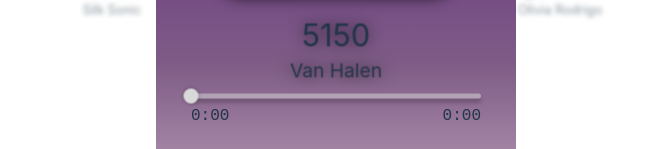
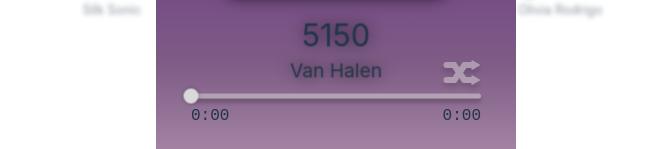
Before and after one commit to Simple-Music-playerthing/SimpleMusicPlayer-ACC, a React (Vite) app: page / in a window 1280 px wide. Shown: the part 420-569 px from the top of the page, without its empty margins (304-975 px from the left). Built offline with nearby package versions, Linux system fonts and the light colour scheme; a web font is replaced by a local one.

Commit message:
added shuffle button
made .jsx component, implemented into App.jsx, added aesthetics in index.css, added separate shuffle code for prev/next buttons and blurred carousel when shuffle on in carousel.jsx

```diff
--- a/src/App.jsx
+++ b/src/App.jsx
@@ -9,10 +9,12 @@
 import PlayPauseButton from "./components/playButton.jsx";
 import AudioPlayer from "./components/AudioPlayer.jsx";
 import { songs } from "./components/songs.js";
+import Shuffle from "./components/shuffleButton.jsx";
 
 function App() {
   const [isLooping, setIsLooping] = useState(false);
   const [songIndex, setSongIndex] = useState(0);
+  const [shuffleActive, setShuffleActive] = useState(false);
   // note: don't use typing like this commented out section in jsx files
   const audioRef = useRef/*<HTMLAudioElement>*/(null);
   const playButtonRef = useRef(null);
@@ -40,6 +42,10 @@
     } else {
       audio.pause();
     }
+  };
+
+  const handleShuffleChange = (isActive) => {
+    setShuffleActive(isActive);
   };
 
   const onSongChanged = (new_index) => {
@@ -102,8 +108,13 @@
         </div>
 
         <div className="carousel">
-          <Carousel ref={carouselRef} onSongChanged={onSongChanged}/>
+          <Carousel ref={carouselRef} shuffle={shuffleActive} onSongChanged={onSongChanged}/>
         </div>
+
+        <div className="shuffle">
+          <Shuffle onShuffleChange={handleShuffleChange} />
+        </div>
+
       </div>
 
       {/* AUDIO PLAYER ELEMENT STUFF */}
--- /dev/null
+++ b/src/components/ShuffleButton.jsx
@@ -0,0 +1,52 @@
+import React, {useState} from 'react';
+import "../index.css";
+
+const Shuffle = ({ onShuffleChange }) => {
+  const [active, setActive] = useState(false);
+
+  const toggleShuffle = () => {
+    const newState = !active;
+    setActive(newState);
+    if (onShuffleChange) onShuffleChange(newState);
+  };
+
+  return <div
+      className={`shuffle ${active ? "active" : ""}`}
+      onClick={toggleShuffle}
+    >
+
+
+    <svg xmlns="http://www.w3.org/2000/svg" width="45" height="34" viewBox="0 0 45 34" fill="none">
+        <g filter="url(#filter0_d_60_83)">
+            <path d="M40.25 5.56699C40.5833 5.75944 40.5833 6.24056 40.25 6.43301L32.75 10.7631C32.4167 10.9556 32 10.715 32 10.3301L32 1.66987C32 1.28497 32.4167 1.04441 32.75 1.23686L40.25 5.56699Z" fill="#D9D9D9"/>
+            <path d="M40.25 21.4191C40.5833 21.2266 40.5833 20.7455 40.25 20.553L32.75 16.2229C32.4167 16.0304 32 16.271 32 16.6559L32 25.3162C32 25.7011 32.4167 25.9416 32.75 25.7492L40.25 21.4191Z" fill="#D9D9D9"/>
+            <rect x="22" y="3" width="13" height="6" rx="3" fill="#D9D9D9"/>
+            <rect width="13" height="6" rx="3" transform="matrix(1 0 0 -1 22 23.986)" fill="#D9D9D9"/>
+            <rect x="4" y="18" width="13" height="6" rx="3" fill="#D9D9D9"/>
+            <rect width="13" height="6" rx="3" transform="matrix(1 0 0 -1 4 9)" fill="#D9D9D9"/>
+            <rect x="10.598" y="21.7123" width="23.9468" height="6" rx="3" transform="rotate(-55.4035 10.598 21.7123)" fill="#D9D9D9"/>
+            <rect width="23.9468" height="6" rx="3" transform="matrix(0.567794 0.823171 0.823171 -0.567794 10.598 5.40676)" fill="#D9D9D9"/>
+        </g>
+        <defs>
+            <filter id="filter0_d_60_83" x="0" y="1.16913" width="44.5" height="32.6478" filterUnits="userSpaceOnUse" color-interpolation-filters="sRGB">
+            <feFlood flood-opacity="0" result="BackgroundImageFix"/>
+            <feColorMatrix in="SourceAlpha" type="matrix" values="0 0 0 0 0 0 0 0 0 0 0 0 0 0 0 0 0 0 127 0" result="hardAlpha"/>
+            <feOffset dy="4"/>
+            <feGaussianBlur stdDeviation="2"/>
+            <feComposite in2="hardAlpha" operator="out"/>
+            <feColorMatrix type="matrix" values="0 0 0 0 0 0 0 0 0 0 0 0 0 0 0 0 0 0 0.25 0"/>
+            <feBlend mode="normal" in2="BackgroundImageFix" result="effect1_dropShadow_60_83"/>
+            <feBlend mode="normal" in="SourceGraphic" in2="effect1_dropShadow_60_83" result="shape"/>
+            </filter>
+        </defs>
+    </svg>
+
+
+
+
+
+
+  </div>;
+};
+
+export default Shuffle;
--- a/src/components/carousel.jsx
+++ b/src/components/carousel.jsx
@@ -1,7 +1,7 @@
-import { forwardRef, useImperativeHandle, useState } from "react";
+import { forwardRef, useImperativeHandle, useState, useRef } from "react";
 import { songs } from "./songs";
 
-const Carousel = forwardRef(({onSongChanged}, ref) => {
+const Carousel = forwardRef(({onSongChanged, shuffle}, ref) => {
   const [currentIndex, setCurrentIndex] = useState(0);
   const [clicked, setClicked] = useState(0);
 
@@ -13,14 +13,52 @@
   const current = songs[getWrappedIndex(currentIndex)];
   const next = songs[getWrappedIndex(currentIndex + 1)];
 
+  const shuffledIndexes = useRef([]); // randomly sorted indexes, shrinks and replenishes
+  const playedHistory = useRef([]); // stores played history for shuffled
+
+  const storeIndex = (ind) => {
+    if (playedHistory.current.length >= 100) {
+      playedHistory.current.shift();
+    }
+    playedHistory.current.push(ind);
+  }
+
+  const makeShuffleList = () => {
+    let pool = Array.from({ length: songs.length }, (_, i) => i);
+    // Fisher-Yates shuffle
+    do {
+      for (let i = pool.length - 1; i > 0; i--) {
+      const j = Math.floor(Math.random() * (i + 1));
+      [pool[i], pool[j]] = [pool[j], pool[i]];
+    }
+    } while (pool[0] != currentIndex);
+    return pool;
+  }
+
   const handlePrev = () => {
-    setCurrentIndex((i) => getWrappedIndex(i - 1));
-    onSongChanged(getWrappedIndex(currentIndex - 1));
+    if (shuffle && playedHistory.current.length > 0) {
+      const prevIndex = getWrappedIndex(playedHistory.current.pop());
+      setCurrentIndex(prevIndex);
+      onSongChanged(prevIndex);
+    } else {
+      setCurrentIndex((i) => getWrappedIndex(i - 1));
+      onSongChanged(getWrappedIndex(currentIndex - 1));
+    }
   };
 
   const handleNext = () => {
-    setCurrentIndex((i) => getWrappedIndex(i + 1));
-    onSongChanged(getWrappedIndex(currentIndex + 1));
+    if (shuffle) {
+      if (shuffledIndexes.current.length === 1) { // if === 0, u have to double click prev when list empty, idk why
+      shuffledIndexes.current = makeShuffleList();
+      }
+      setCurrentIndex(shuffledIndexes.current[0]);
+      storeIndex(currentIndex)
+      onSongChanged(getWrappedIndex(shuffledIndexes.current.shift()));
+    } else {
+      setCurrentIndex((i) => getWrappedIndex(i + 1));
+      storeIndex(currentIndex);
+      onSongChanged(getWrappedIndex(currentIndex + 1));
+    }
   };
 
   useImperativeHandle(ref, () => ({
@@ -120,8 +158,12 @@
                 opacity: idx === 1 ? 1 : 0.5,
                 transform: idx === 1 ? "scale(1.2)" : "scale(0.8)",
                 transition: "all 0.3s ease",
-                filter: idx === 1 ? "drop-shadow(0 0 4px rgba(0, 0, 0, .7))"
-                                  : "blur(1.5px) drop-shadow(0 0 4px rgba(0, 0, 0, 0.15))"
+                filter: idx === 1
+                  ? "drop-shadow(0 0 4px rgba(0, 0, 0, .7))"
+                  : [
+                      shuffle ? "blur(20px)" : "blur(1.5px)", // blur line, easy to remove/change
+                      "drop-shadow(0 0 4px rgba(0, 0, 0, 0.15))"
+                    ].join(" ")
               }}
             >
               <img
--- a/src/index.css
+++ b/src/index.css
@@ -111,3 +111,22 @@
   /* width: 320px; */
   z-index: 20;
 }
+
+.shuffle {
+  position: fixed;
+  top: 65.5%;
+  left: 85%;
+  transform: translate(-50%,-50%);
+}
+
+.shuffle svg {
+  transition: transform 0.2s, filter 0.2s, opacity 0.15s ease;
+  opacity: .5;
+  pointer-events: all;
+}
+
+.shuffle:active svg,
+.shuffle.active svg {
+  transform: scale(1.1);
+  opacity: 1;
+}
```
